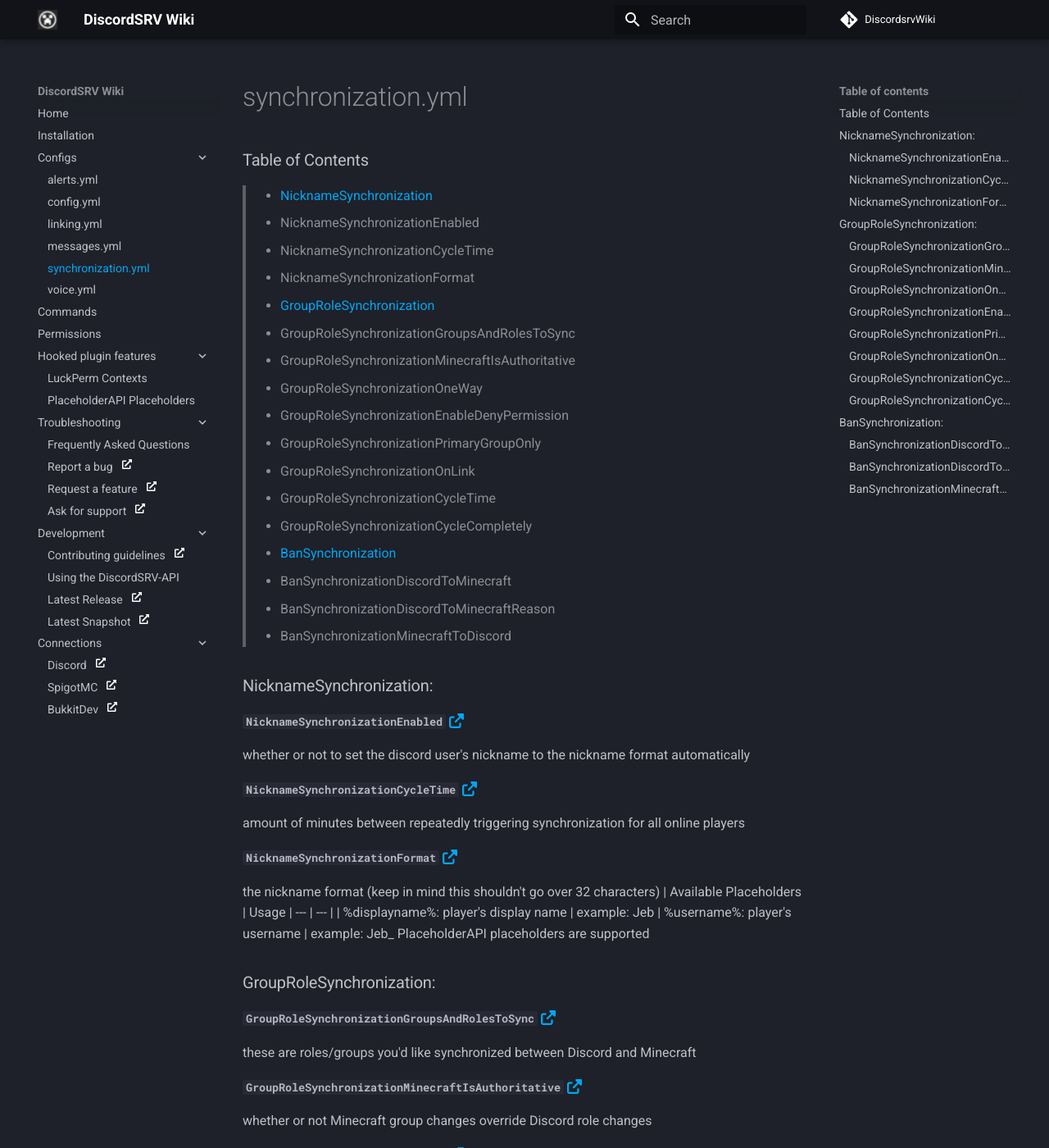
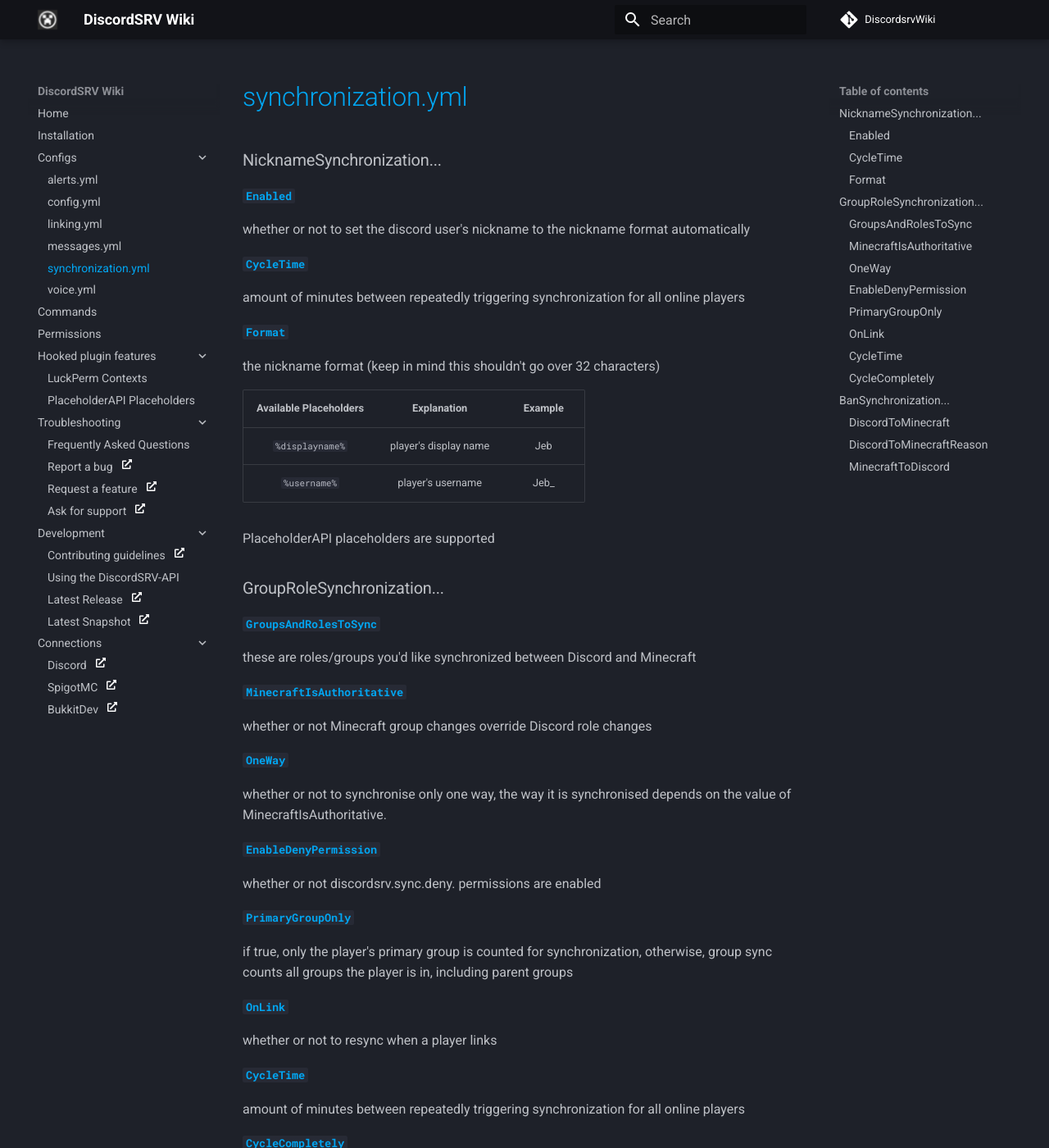
Before and after one commit to DiscordSRV/Documentation, an MkDocs documentation site: the page built from docs/synchronization.md, in a window 1280 px wide and 1400 px high. Shown: the whole window at 82% size. Built offline with MkDocs 1.6.1 and Material for MkDocs 9.7.7, drawn with Linux system fonts in a browser that asks for light colours; comment, search, counter and statistics services are not loaded; some of the changed text lies outside the part shown.

Commit message:
clean up synchronization page

```diff
--- a/docs/synchronization.md
+++ b/docs/synchronization.md
@@ -1,65 +1,49 @@
-### Table of Contents
+# [synchronization.yml](https://config.discordsrv.com/synchronization/_)
 
-> * [NicknameSynchronization](#NicknameSynchronization)
-> 	* NicknameSynchronizationEnabled
-> 	* NicknameSynchronizationCycleTime
-> 	* NicknameSynchronizationFormat
-> * [GroupRoleSynchronization](#GroupRoleSynchronization)
-> 	* GroupRoleSynchronizationGroupsAndRolesToSync
-> 	* GroupRoleSynchronizationMinecraftIsAuthoritative
-> 	* GroupRoleSynchronizationOneWay
-> 	* GroupRoleSynchronizationEnableDenyPermission
-> 	* GroupRoleSynchronizationPrimaryGroupOnly
-> 	* GroupRoleSynchronizationOnLink
-> 	* GroupRoleSynchronizationCycleTime
-> 	* GroupRoleSynchronizationCycleCompletely
-> * [BanSynchronization](#BanSynchronization)
-> 	* BanSynchronizationDiscordToMinecraft
-> 	* BanSynchronizationDiscordToMinecraftReason
-> 	* BanSynchronizationMinecraftToDiscord
-
-### NicknameSynchronization:
-#### `NicknameSynchronizationEnabled`[ :fontawesome-solid-external-link-alt:](https://config.discordsrv.com/synchronization/NicknameSynchronizationEnabled)
+### NicknameSynchronization...
+#### [`Enabled`](https://config.discordsrv.com/synchronization/NicknameSynchronizationEnabled) {id="NicknameSynchronizationEnabled"}
 whether or not to set the discord user's nickname to the nickname format automatically
 
-#### `NicknameSynchronizationCycleTime`[ :fontawesome-solid-external-link-alt:](https://config.discordsrv.com/synchronization/NicknameSynchronizationCycleTime)
+#### [`CycleTime`](https://config.discordsrv.com/synchronization/NicknameSynchronizationCycleTime) {id="NicknameSynchronizationCycleTime"}
 amount of minutes between repeatedly triggering synchronization for all online players
-#### `NicknameSynchronizationFormat`[ :fontawesome-solid-external-link-alt:](https://config.discordsrv.com/synchronization/NicknameSynchronizationFormat)
+#### [`Format`](https://config.discordsrv.com/synchronization/NicknameSynchronizationFormat) {id="NicknameSynchronizationFormat"}
 the nickname format (keep in mind this shouldn't go over 32 characters)
-| Available Placeholders | Usage
-| --- | --- |
-| %displayname%: player's display name | example: Jeb
-| %username%:    player's username | example: Jeb_
+
+| Available Placeholders | Explanation | Example |
+| :---: | :---: | :---: |
+| `%displayname%` | player's display name | Jeb |
+| `%username%` | player's username | Jeb_ |
+
 PlaceholderAPI placeholders are supported
 
-### GroupRoleSynchronization:
-#### `GroupRoleSynchronizationGroupsAndRolesToSync`[ :fontawesome-solid-external-link-alt:](https://config.discordsrv.com/synchronization/GroupRoleSynchronizationGroupsAndRolesToSync)
+### GroupRoleSynchronization...
+#### [`GroupsAndRolesToSync`](https://config.discordsrv.com/synchronization/GroupRoleSynchronizationGroupsAndRolesToSync) {id="GroupRoleSynchronizationGroupsAndRolesToSync"}
 these are roles/groups you'd like synchronized between Discord and Minecraft
 
-#### `GroupRoleSynchronizationMinecraftIsAuthoritative`[ :fontawesome-solid-external-link-alt:](https://config.discordsrv.com/synchronization/GroupRoleSynchronizationMinecraftIsAuthoritative)
+#### [`MinecraftIsAuthoritative`](https://config.discordsrv.com/synchronization/GroupRoleSynchronizationMinecraftIsAuthoritative) {id="GroupRoleSynchronizationMinecraftIsAuthoritative"}
 whether or not Minecraft group changes override Discord role changes
-#### `GroupRoleSynchronizationOneWay`[ :fontawesome-solid-external-link-alt:](https://config.discordsrv.com/synchronization/GroupRoleSynchronizationOneWay)
-whether or not to synchronise only one way, the way it is synchronised depends on the value of GroupRoleSynchronizationMinecraftIsAuthoritative.
-#### `GroupRoleSynchronizationEnableDenyPermission`[ :fontawesome-solid-external-link-alt:](https://config.discordsrv.com/synchronization/GroupRoleSynchronizationEnableDenyPermission)
+#### [`OneWay`](https://config.discordsrv.com/synchronization/GroupRoleSynchronizationOneWay) {id="GroupRoleSynchronizationOneWay"}
+whether or not to synchronise only one way, the way it is synchronised depends on the value of MinecraftIsAuthoritative.
+#### [`EnableDenyPermission`](https://config.discordsrv.com/synchronization/GroupRoleSynchronizationEnableDenyPermission) {id="GroupRoleSynchronizationEnableDenyPermission"}
 whether or not discordsrv.sync.deny.<role id> permissions are enabled
 
-#### `GroupRoleSynchronizationPrimaryGroupOnly`[ :fontawesome-solid-external-link-alt:](https://config.discordsrv.com/synchronization/GroupRoleSynchronizationPrimaryGroupOnly)
+#### [`PrimaryGroupOnly`](https://config.discordsrv.com/synchronization/GroupRoleSynchronizationPrimaryGroupOnly) {id="GroupRoleSynchronizationPrimaryGroupOnly"}
 if true, only the player's primary group is counted for synchronization, otherwise, group sync counts all groups the player is in, including parent groups
 
-#### `GroupRoleSynchronizationOnLink`[ :fontawesome-solid-external-link-alt:](https://config.discordsrv.com/synchronization/GroupRoleSynchronizationOnLink)
+#### [`OnLink`](https://config.discordsrv.com/synchronization/GroupRoleSynchronizationOnLink) {id="GroupRoleSynchronizationOnLink"}
 whether or not to resync when a player links
 
-#### `GroupRoleSynchronizationCycleTime`[ :fontawesome-solid-external-link-alt:](https://config.discordsrv.com/synchronization/GroupRoleSynchronizationCycleTime)
+#### [`CycleTime`](https://config.discordsrv.com/synchronization/GroupRoleSynchronizationCycleTime) {id="GroupRoleSynchronizationCycleTime"}
 amount of minutes between repeatedly triggering synchronization for all online players
 
-#### `GroupRoleSynchronizationCycleCompletely`[ :fontawesome-solid-external-link-alt:](https://config.discordsrv.com/synchronization/GroupRoleSynchronizationCycleCompletely)
+#### [`CycleCompletely`](https://config.discordsrv.com/synchronization/GroupRoleSynchronizationCycleCompletely) {id="GroupRoleSynchronizationCycleCompletely"}
 whether or not synchronizations running on a timer should synchronize every member in the bots Discord servers
 
-### BanSynchronization:
-#### `BanSynchronizationDiscordToMinecraft`[ :fontawesome-solid-external-link-alt:](https://config.discordsrv.com/synchronization/BanSynchronizationDiscordToMinecraft)
+### BanSynchronization...
+#### [`DiscordToMinecraft`](https://config.discordsrv.com/synchronization/BanSynchronizationDiscordToMinecraft) {id="BanSynchronizationDiscordToMinecraft"}
 the message at the beginning of the list, before all of the player names.
-#### `BanSynchronizationDiscordToMinecraftReason`[ :fontawesome-solid-external-link-alt:](https://config.discordsrv.com/synchronization/BanSynchronizationDiscordToMinecraftReason)
+#### [`DiscordToMinecraftReason`](https://config.discordsrv.com/synchronization/BanSynchronizationDiscordToMinecraftReason) {id="BanSynchronizationDiscordToMinecraftReason"}
 used instead for when no players are online
-#### `BanSynchronizationMinecraftToDiscord`[ :fontawesome-solid-external-link-alt:](https://config.discordsrv.com/synchronization/BanSynchronizationMinecraftToDiscord)
+#### [`MinecraftToDiscord`](https://config.discordsrv.com/synchronization/BanSynchronizationMinecraftToDiscord) {id="BanSynchronizationMinecraftToDiscord"}
 
 ---
```
